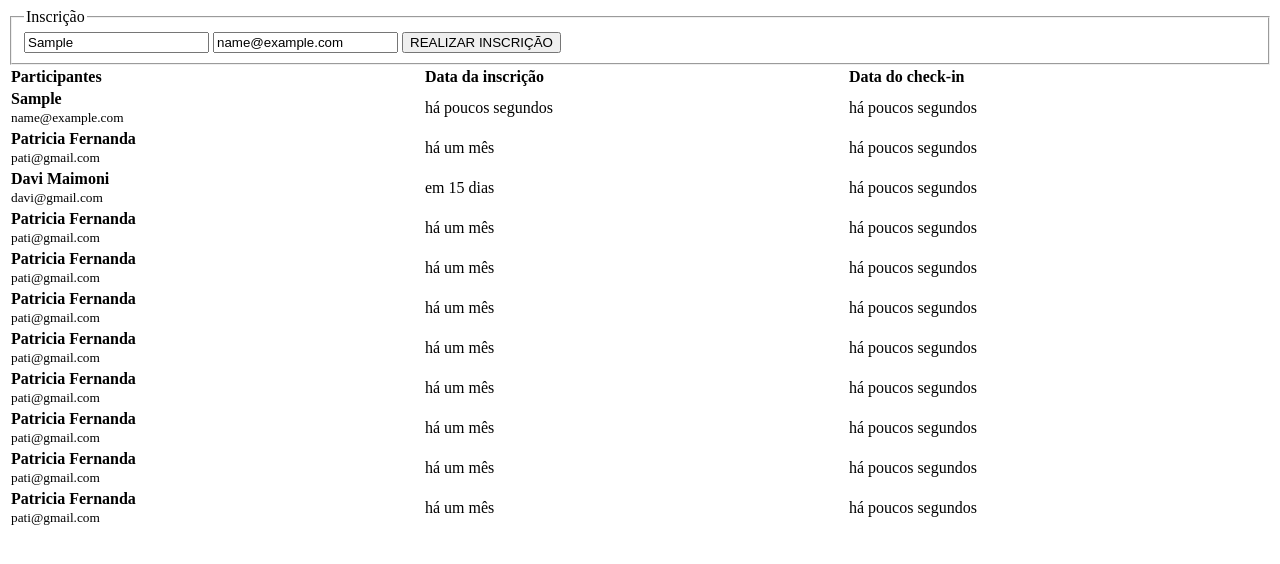
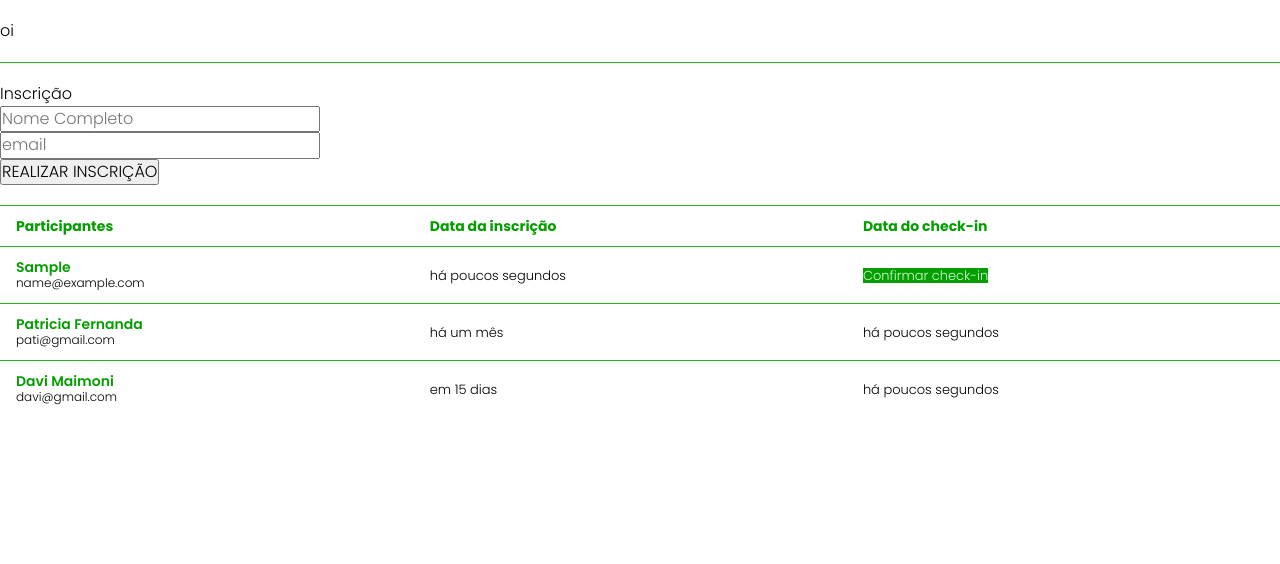
Before and after one commit to patyfernanda10/atividadejs3, a plain HTML site: page index.html in a window 1280 px wide. Both pictures are taken after typing "Sample", "name@example.com" into the empty fields and a click on the button "REALIZAR INSCRIÇÃO". Drawn offline with nearby package versions, Linux system fonts and the light colour scheme.

Commit message:
atualizacao2

```diff
--- a/index.html
+++ b/index.html
@@ -4,11 +4,16 @@
     <meta charset="UTF-8">
     <meta name="viewport" content="width=device-width, initial-scale=1.0">
     <link rel="stylesheet" href="style.css">
-
+    <link rel="preconnect" href="https://fonts.googleapis.com">
+    <link rel="preconnect" href="https://fonts.gstatic.com" crossorigin>
+    <link href="https://fonts.googleapis.com/css2?family=Poppins:ital,wght@0,100;0,200;0,300;0,400;0,500;0,600;0,700;0,800;0,900;1,100;1,200;1,300;1,400;1,500;1,600;1,700;1,800;1,900&display=swap" rel="stylesheet">
     <title>FormulárioCheckin</title>
 </head>
 
 <body>
+    <header>
+        oi
+    </header>
 
     <script src="https://cdn.jsdelivr.net/npm/dayjs@1/dayjs.min.js"></script>
     <script src="https://cdn.jsdelivr.net/npm/dayjs@1/plugin/relativeTime.js"></script>
@@ -20,18 +25,21 @@
        <fieldset>
             <legend>Inscrição</legend>
             <div>
+                <div class="input-wrapper">
                     <input type="text"
                     placeholder="Nome Completo"
                     name="nome"
                     required>
+                </div>
 
+                <div class="input-wrapper">
                     <input type="email"
                     placeholder="email"
                     name="email"
                     required>
+               </div>
 
                 <button>REALIZAR INSCRIÇÃO</button>
-
             </div>
        </fieldset>
     </form>
--- a/script.js
+++ b/script.js
@@ -11,63 +11,27 @@ let participantes = [
     email:"davi@gmail.com",
     dataInscricao: new Date(2024, 4, 10, 19, 20),
     dataCheckIn: new Date (2024, 4, 12, 8, 30),
-},
-{
-    nome: "Patricia Fernanda",
-    email:"pati@gmail.com",
-    dataInscricao: new Date(2024, 2, 22, 19, 20),
-    dataCheckIn: new Date (2024, 2, 25, 22, 0),
-},
-{
-    nome: "Patricia Fernanda",
-    email:"pati@gmail.com",
-    dataInscricao: new Date(2024, 2, 22, 19, 20),
-    dataCheckIn: new Date (2024, 2, 25, 22, 0),
-},
-{
-    nome: "Patricia Fernanda",
-    email:"pati@gmail.com",
-    dataInscricao: new Date(2024, 2, 22, 19, 20),
-    dataCheckIn: new Date (2024, 2, 25, 22, 0),
-},
-{
-    nome: "Patricia Fernanda",
-    email:"pati@gmail.com",
-    dataInscricao: new Date(2024, 2, 22, 19, 20),
-    dataCheckIn: new Date (2024, 2, 25, 22, 0),
-},
-{
-    nome: "Patricia Fernanda",
-    email:"pati@gmail.com",
-    dataInscricao: new Date(2024, 2, 22, 19, 20),
-    dataCheckIn: new Date (2024, 2, 25, 22, 0),
-},
-{
-    nome: "Patricia Fernanda",
-    email:"pati@gmail.com",
-    dataInscricao: new Date(2024, 2, 22, 19, 20),
-    dataCheckIn: new Date (2024, 2, 25, 22, 0),
-},
-{
-    nome: "Patricia Fernanda",
-    email:"pati@gmail.com",
-    dataInscricao: new Date(2024, 2, 22, 19, 20),
-    dataCheckIn: new Date (2024, 2, 25, 22, 0),
-},
-{
-    nome: "Patricia Fernanda",
-    email:"pati@gmail.com",
-    dataInscricao: new Date(2024, 2, 22, 19, 20),
-    dataCheckIn: new Date (2024, 2, 25, 22, 18),
-},
+}
+
 ]
 
 const criarNovoParticipante = (participante) => {
     const dataInscricao = dayjs(Date.now()).to
     (participante.dataInscricao)
 
-const dataCheckIn = dayjs(Date.now()).to
-(participante.CheckIn)
+let dataCheckIn = dayjs(Date.now())
+.to(participante.CheckIn)
+
+if(participante.dataCheckIn == null) {
+    dataCheckIn = `
+    <button
+    data-email="${participante.email}"
+    onclick="fazerCheckIn(event)"
+    >
+    Confirmar check-in
+    </button>
+    `
+}
 
 return `
 <tr>
@@ -112,7 +76,38 @@ const adicionarParticipante = (event) => {
         dataInscricao: new Date(),
         dataCheckIn: null
     }
+    const participanteExistente =participantes.find(
+        (p) => {
+            return p.email == participante.email
+        }
+    )
+    if(participanteExistente) {
+        alert('Email já cadastrado!')
+        return
+    }
 
     participantes = [participante, ...participantes]
     atualizarLista(participantes)
+
+    //limpar oo formulario
+    event.target.querySelector('[name="nome"]').value = ""
+    event.target.querySelector('[name="email"]').value = ""
 }
+const fazerCheckIn = (event) => {
+ //confirmar se realmente quer fazer o check-in
+const mensagemConfirmacao = 'Tem certeza que deseja fazer o check-in?'
+
+if(confirm(mensagemConfirmacao) == false) {
+    return
+}
+
+ //encontrar o participante dentro da lista
+ const participante = participantes.find((p)=> {
+    return p.email == event.target.dataset.email
+ })
+ //atualizar o check-in do participante
+ participante.dataCheckIn = new Date()
+
+ //atualizar alistta de participantes
+ atualizarLista(participantes)
+}
--- a/style.css
+++ b/style.css
@@ -0,0 +1,74 @@
+*{
+    margin: 0;
+    padding: 0;
+    box-sizing: border-box;
+}
+:root{
+    --border: 1px solid #1fb71c;
+}
+
+body, table, input, button{
+   font: 300 16px/140% 'Poppins', sans-serif;
+}
+
+form{
+    border: var(--border);
+    border-inline: none;
+    padding: 20px 0;
+}
+
+fieldset {
+    border:none
+}
+
+fieldset div>{
+    display: flex;
+    gap: 12px;
+}
+.input-wrapper{
+ flex: 1;
+
+}
+
+header{
+padding: 20px 0;
+
+}
+
+table{
+    border-collapse: collapse;
+}
+
+table thead{
+    font-size: 14px;
+    line-height: 16px;
+    color: #059e02;
+}
+
+thead th,tbody td {
+    padding: 12px 16px;
+}
+
+tbody td{
+   border-top: var(--border);
+   font-size: 13px;
+   line-height: 15px;
+   color: #000000;
+}
+
+tbody td strong{
+    color: #059e02;
+    font-size: 14px;
+    line-height: 16px;
+    font-weight: 600;
+}
+tbody td small {
+    font-size: 12px;
+    line-height: 16px;
+}
+tbody td button{
+   all: unset;
+   color: #cfffce;
+   background-color: #059e02;
+
+}
```
Lines whose indentation alone changed are shown as unchanged.
